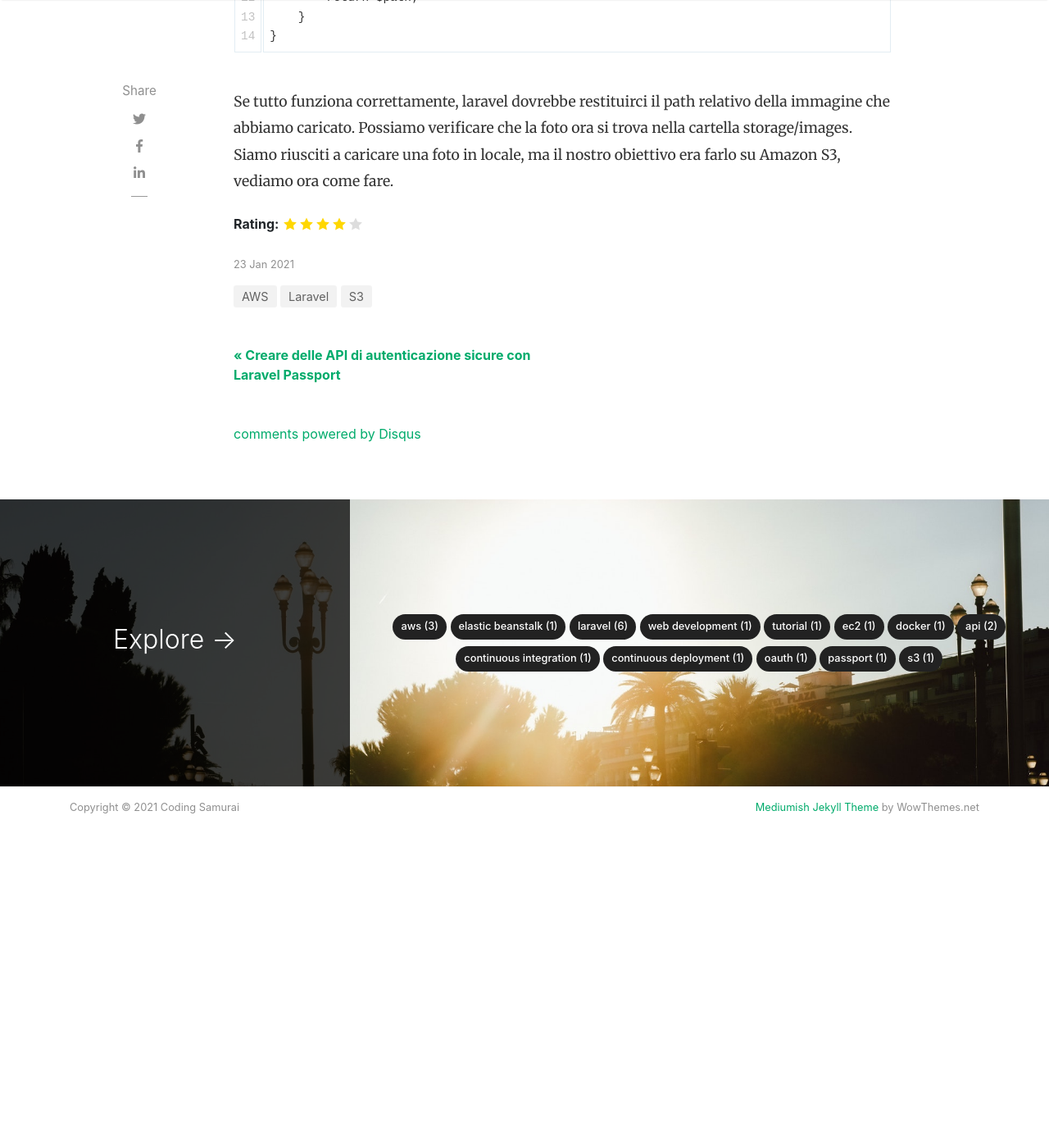
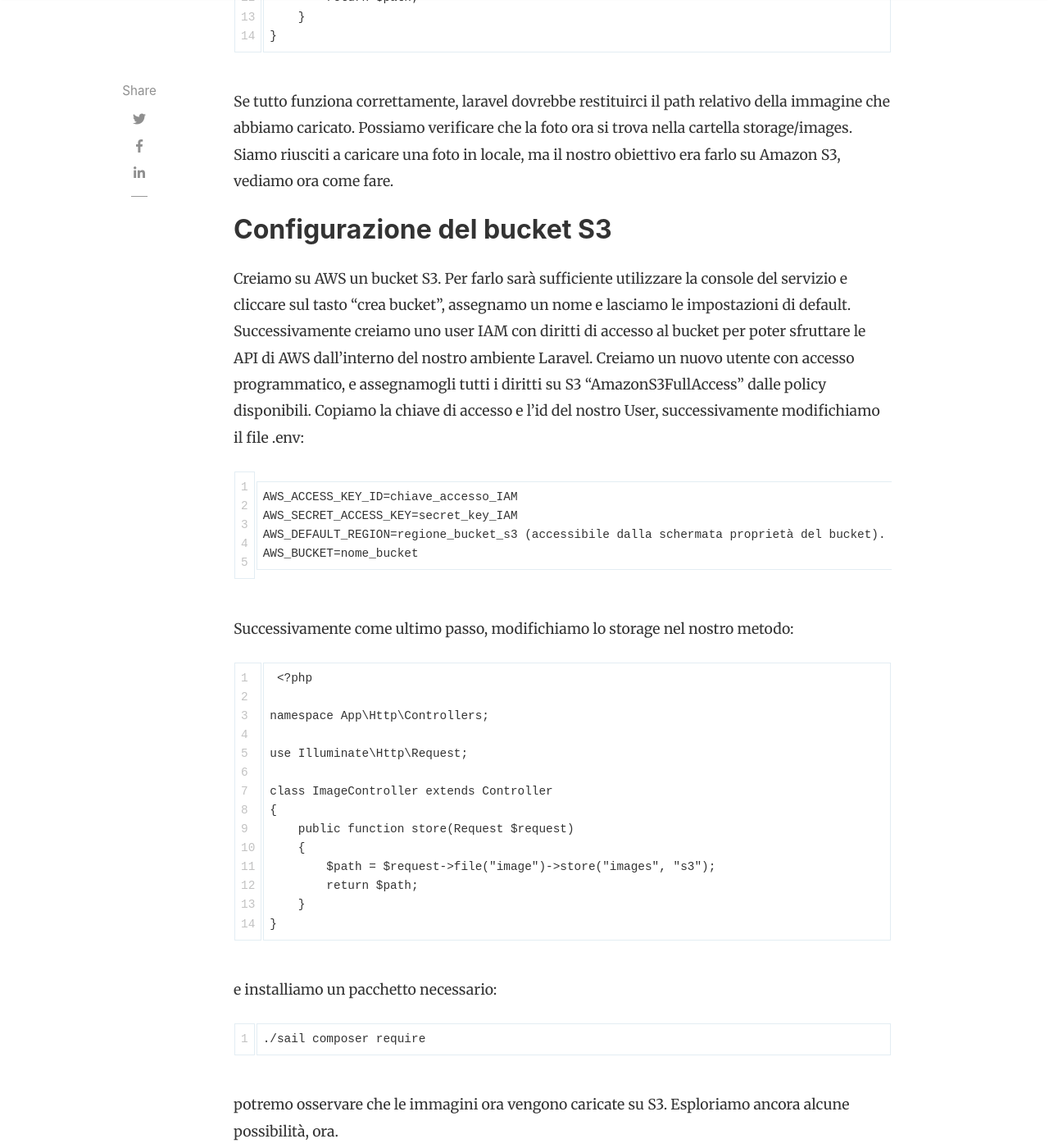
Before and after one commit to mattiatoselli/codingsamurai, a Jekyll site: the page built from _posts/2021-01-23-laravel-s3.md, in a window 1280 px wide and 1400 px high, scrolled down 1896 px. Shown: the whole window at 82% size. Built offline with Jekyll 4.4.1, drawn with Linux system fonts in a browser that asks for light colours; nearby versions of some CDN libraries; comment, search, counter and statistics services are not loaded; before the commit the page ends 2964 px from its top, so only the background shows below that.

Commit message:
Update 2021-01-23-laravel-s3.md

````diff
--- a/_posts/2021-01-23-laravel-s3.md
+++ b/_posts/2021-01-23-laravel-s3.md
@@ -56,3 +56,42 @@ class ImageController extends Controller
 ```
 
 Se tutto funziona correttamente, laravel dovrebbe restituirci il path relativo della immagine che abbiamo caricato. Possiamo verificare che la foto ora si trova nella cartella storage/images. Siamo riusciti a caricare una foto in locale, ma il nostro obiettivo era farlo su Amazon S3, vediamo ora come fare.
+
+
+## Configurazione del bucket S3
+
+Creiamo su AWS un bucket S3. Per farlo sarà sufficiente utilizzare la console del servizio e cliccare sul tasto "crea bucket", assegnamo un nome e lasciamo le impostazioni di default. Successivamente creiamo uno user IAM con diritti di accesso al bucket per poter sfruttare le API di AWS dall'interno del nostro ambiente Laravel. Creiamo un nuovo utente con accesso programmatico, e assegnamogli tutti i diritti su S3 "AmazonS3FullAccess" dalle policy disponibili. Copiamo la chiave di accesso e l'id del nostro User, successivamente modifichiamo il file .env:
+```
+
+AWS_ACCESS_KEY_ID=chiave_accesso_IAM
+AWS_SECRET_ACCESS_KEY=secret_key_IAM
+AWS_DEFAULT_REGION=regione_bucket_s3 (accessibile dalla schermata proprietà del bucket).
+AWS_BUCKET=nome_bucket
+```
+
+Successivamente come ultimo passo, modifichiamo lo storage nel nostro metodo:
+
+```
+ <?php
+
+namespace App\Http\Controllers;
+
+use Illuminate\Http\Request;
+
+class ImageController extends Controller
+{
+    public function store(Request $request)
+    {
+        $path = $request->file("image")->store("images", "s3");
+        return $path;
+    }
+}
+```
+
+e installiamo un pacchetto necessario:
+
+```
+./sail composer require
+```
+
+potremo osservare che le immagini ora vengono caricate su S3. Esploriamo ancora alcune possibilità, ora.
````
